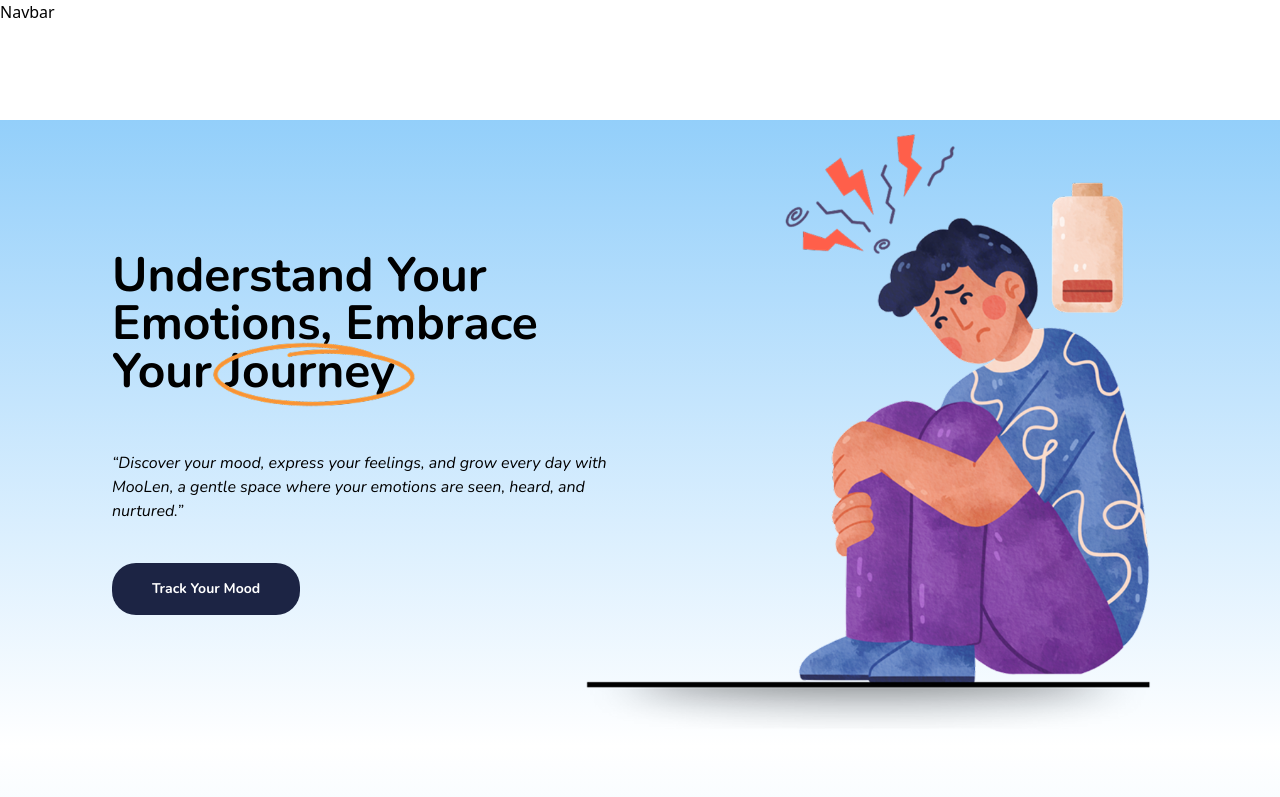
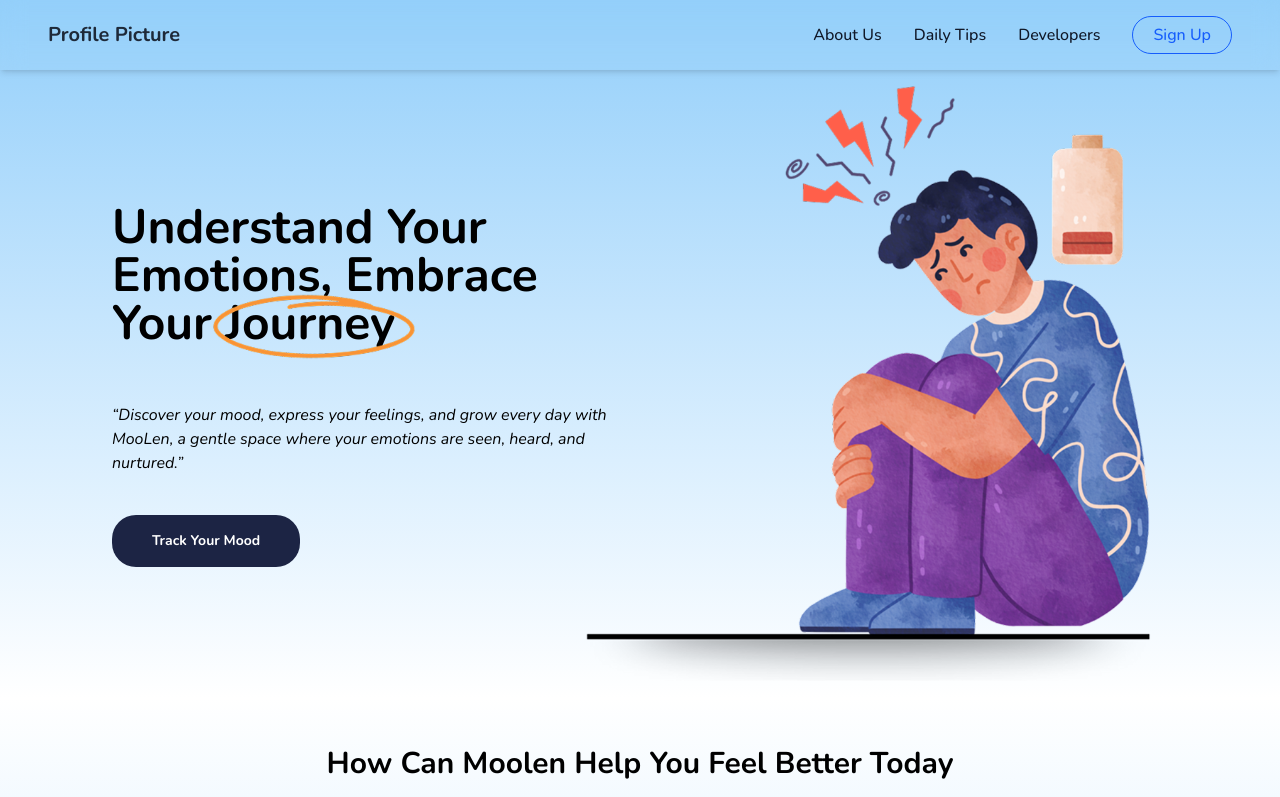
Before and after one commit to sidiqqm/Moolen, a React (Vite) app in the folder client/: page / in a window 1280 px wide. Shown: the top 797 px of the page. Built offline with nearby package versions, Linux system fonts and the light colour scheme.

Commit message:
add navbar

```diff
--- a/client/src/components/Navbar.jsx
+++ b/client/src/components/Navbar.jsx
@@ -1,9 +1,31 @@
-import React from 'react'
+import React from "react";
 
 const Navbar = () => {
   return (
-    <div>Navbar</div>
-  )
-}
+    <header className="font-nunito fixed top-0 left-0 w-full z-40 bg-transparent/70 backdrop-blur-md shadow-md px-6 md:px-12 py-4 flex justify-between items-center transition-all">
+      <div className="text-xl font-bold text-gray-800">
+        {/* Ganti dengan logo/image jika ada */}
+        <h1>Profile Picture</h1>
+      </div>
+      <nav className="hidden md:flex gap-8 items-center text-gray-900 font-medium">
+        <a href="#" className="hover:text-blue-600 transition">
+          About Us
+        </a>
+        <a href="#" className="hover:text-blue-600 transition">
+          Daily Tips
+        </a>
+        <a href="#" className="hover:text-blue-600 transition">
+          Developers
+        </a>
+        <a
+          href="#"
+          className="border border-blue-600 text-blue-600 px-5 py-1.5 rounded-full hover:bg-blue-600 hover:text-white transition"
+        >
+          Sign Up
+        </a>
+      </nav>
+    </header>
+  );
+};
 
-export default Navbar
+export default Navbar;
--- a/client/src/pages/Homepage.jsx
+++ b/client/src/pages/Homepage.jsx
@@ -6,7 +6,7 @@
   return (
     <div className="">
       {/* Landing Page 1 */}
-      <div className="flex w-full px-28 bg-gradient-to-b from-primary to-[#fff] mt-24">
+      <div className="flex w-full px-28 bg-gradient-to-b from-primary to-[#fff] pt-18">
         <div className="w-2/3 flex flex-col justify-center gap-10 -mr-24">
           <h1 className="xl:text-5xl font-bold font-nunito max-w-4xl">
             Understand Your Emotions, Embrace Your{" "}
--- a/client/src/pages/MoodPhotoPage.jsx
+++ b/client/src/pages/MoodPhotoPage.jsx
@@ -3,9 +3,9 @@
 const MoodPhotoPage = () => {
   return (
     <div className="w-full h-full font-nunito mt-8 relative">
-      <div className="flex flex-col justify-center items-center gap-6">
+      <div className="flex flex-col justify-center items-center gap-4 pt-20">
         <div className="">
-          <h1 className="text-4xl font-bold">Hello, Mehbub!</h1>
+          <h1 className="text-4xl font-bold -mb-2">Hello, Mehbub!</h1>
           <img src="/pink.png" alt="" className="w-72" />
         </div>
         <img
@@ -20,8 +20,8 @@
         </div>
       </div>
 
-        <img src="/yellow.png" alt="" className="absolute -top-48 left-56 w-[320px]" />
-        <img src="/cream.png" alt="" className="absolute right-0 -bottom-20 w-[180px]" />
+        <img src="/yellow.png" alt="" className="absolute -top-32 left-56 w-[320px]" />
+        <img src="/cream.png" alt="" className="absolute right-0 -bottom-14 w-[180px]" />
         <img src="/blue.png" alt="" className="absolute -left-48 top-80" />
     </div>
   );
--- a/client/src/pages/TrackingMoodPage.jsx
+++ b/client/src/pages/TrackingMoodPage.jsx
@@ -2,9 +2,9 @@
 
 function TrackingMoodPage() {
   return (
-    <div className="w-full h-screen font-nunito flex overflow-hidden">
+    <div className="w-full h-screen font-nunito flex overflow-hidden pt-8">
       <div className="w-1/2 flex flex-col justify-center items-center -ml-8 gap-48">
-        <div className="flex flex-col items-center">
+        <div className="flex flex-col justify-center items-center">
           <h1 className="text-5xl font-bold">Hello Mehbub!</h1>
           <img src="/pink.png" alt=""/>
           <h3 className="text-3xl font-semibold">How are you feeling today?</h3>
@@ -30,7 +30,7 @@
         <img
           src="/cream.png"
           alt=""
-          className="w-[180px] absolute bottom-10 -right-18 z-20"
+          className="w-[160px] absolute bottom-10 -right-18 z-20"
         />
       </div>
     </div>
```
